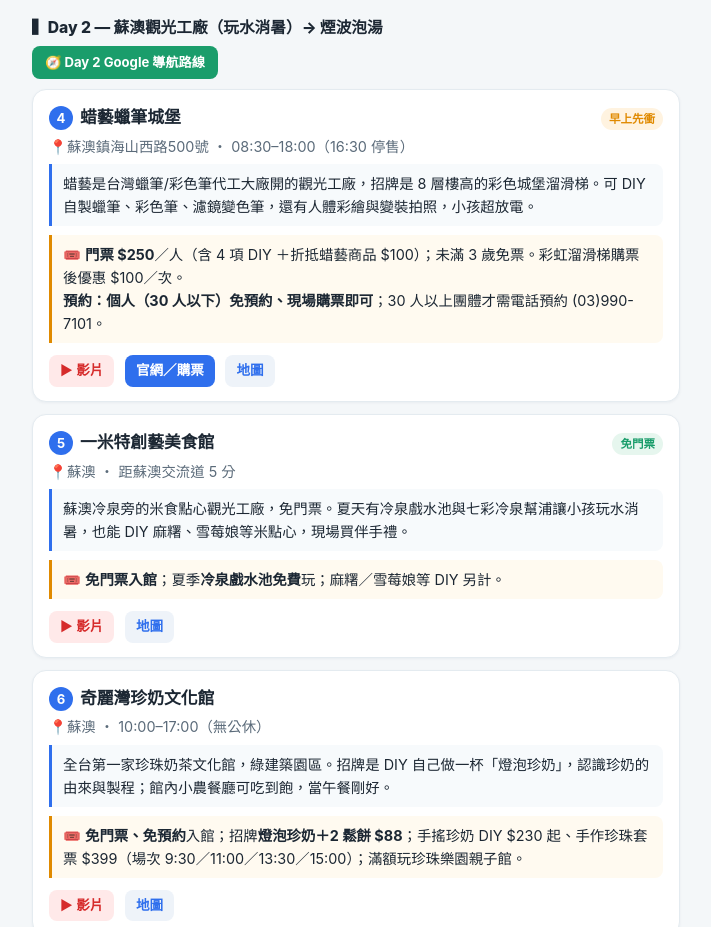
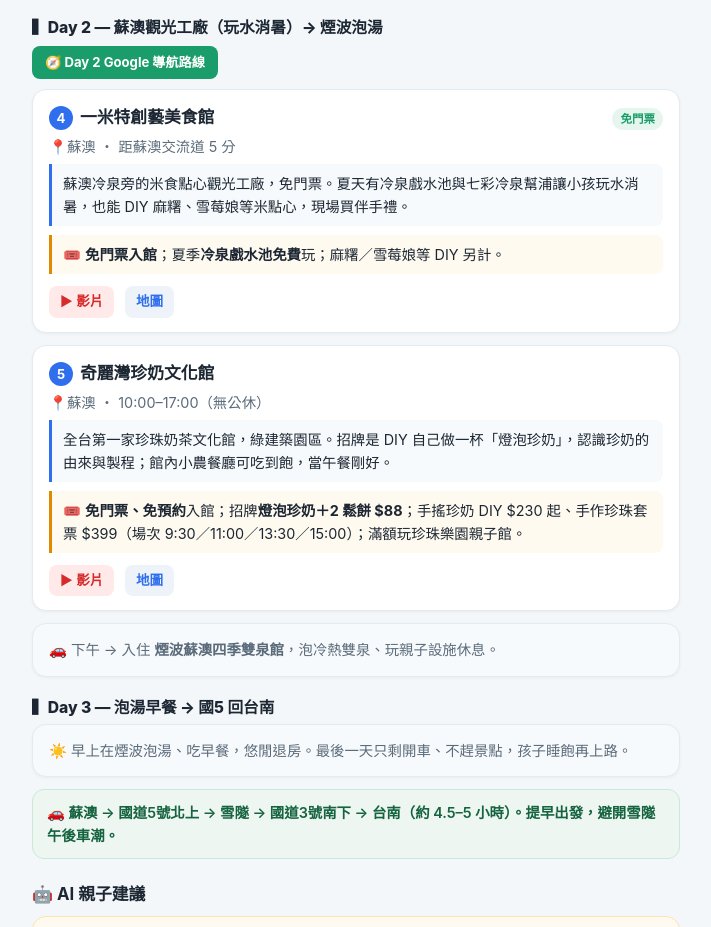
Before and after one commit to hungkai0521-afk/yilan-trip, a plain HTML site: page index.html in a window 1280 px wide. Shown: the part 1721-2648 px from the top of the page, without its empty margins (284-995 px from the left). Drawn offline with Linux system fonts and the light colour scheme.

Commit message:
Day2 移除蜡藝蠟筆城堡,一米特/奇麗灣往前排(4/5)
Co-Authored-By: Claude Opus 4.8 <noreply@anthropic.com>

```diff
--- a/index.html
+++ b/index.html
@@ -118,20 +118,9 @@
   <div class="card note">🚗 傍晚 → 入住 <b>Wonderwall 美好境界（五結）</b>，放行李、洗澡休息。</div>
 
   <div class="day">▍Day 2 — 蘇澳觀光工廠（玩水消暑）→ 煙波泡湯</div>
-  <a class="routebtn" href="https://www.google.com/maps/dir/%E8%9C%A1%E8%97%9D%E8%A0%9F%E7%AD%86%E5%9F%8E%E5%A0%A1/%E4%B8%80%E7%B1%B3%E7%89%B9%E5%89%B5%E8%97%9D%E7%BE%8E%E9%A3%9F%E9%A4%A8/%E5%A5%87%E9%BA%97%E7%81%A3%E7%8F%8D%E5%A5%B6%E6%96%87%E5%8C%96%E9%A4%A8" target="_blank">🧭 Day 2 Google 導航路線</a>
+  <a class="routebtn" href="https://www.google.com/maps/dir/%E4%B8%80%E7%B1%B3%E7%89%B9%E5%89%B5%E8%97%9D%E7%BE%8E%E9%A3%9F%E9%A4%A8/%E5%A5%87%E9%BA%97%E7%81%A3%E7%8F%8D%E5%A5%B6%E6%96%87%E5%8C%96%E9%A4%A8" target="_blank">🧭 Day 2 Google 導航路線</a>
   <div class="card">
-    <div class="row"><span class="name"><span class="num">4</span>蜡藝蠟筆城堡</span><span class="badge b-warn">早上先衝</span></div>
-    <div class="meta">📍蘇澳鎮海山西路500號 ・ 08:30–18:00（16:30 停售）</div>
-    <div class="intro">蜡藝是台灣蠟筆/彩色筆代工大廠開的觀光工廠，招牌是 8 層樓高的彩色城堡溜滑梯。可 DIY 自製蠟筆、彩色筆、濾鏡變色筆，還有人體彩繪與變裝拍照，小孩超放電。</div>
-    <div class="intro" style="border-left-color:var(--amber);background:#fffaf0">🎟️ <b>門票 $250</b>／人（含 4 項 DIY ＋折抵蜡藝商品 $100）；未滿 3 歲免票。彩虹溜滑梯購票後優惠 $100／次。<br><b>預約：個人（30 人以下）免預約、現場購票即可</b>；30 人以上團體才需電話預約 (03)990-7101。</div>
-    <div class="links">
-      <a class="video" href="https://www.youtube.com/watch?v=6L3GzWrbyGo" target="_blank">▶ 影片</a>
-      <a class="book" href="http://www.lucky-art.com.tw/" target="_blank">官網／購票</a>
-      <a href="https://www.google.com/maps/search/?api=1&query=%E8%9C%A1%E8%97%9D%E8%A0%9F%E7%AD%86%E5%9F%8E%E5%A0%A1" target="_blank">地圖</a>
-    </div>
-  </div>
-  <div class="card">
-    <div class="row"><span class="name"><span class="num">5</span>一米特創藝美食館</span><span class="badge b-done">免門票</span></div>
+    <div class="row"><span class="name"><span class="num">4</span>一米特創藝美食館</span><span class="badge b-done">免門票</span></div>
     <div class="meta">📍蘇澳 ・ 距蘇澳交流道 5 分</div>
     <div class="intro">蘇澳冷泉旁的米食點心觀光工廠，免門票。夏天有冷泉戲水池與七彩冷泉幫浦讓小孩玩水消暑，也能 DIY 麻糬、雪莓娘等米點心，現場買伴手禮。</div>
     <div class="intro" style="border-left-color:var(--amber);background:#fffaf0">🎟️ <b>免門票入館</b>；夏季<b>冷泉戲水池免費</b>玩；麻糬／雪莓娘等 DIY 另計。</div>
@@ -141,7 +130,7 @@
     </div>
   </div>
   <div class="card">
-    <div class="row"><span class="name"><span class="num">6</span>奇麗灣珍奶文化館</span></div>
+    <div class="row"><span class="name"><span class="num">5</span>奇麗灣珍奶文化館</span></div>
     <div class="meta">📍蘇澳 ・ 10:00–17:00（無公休）</div>
     <div class="intro">全台第一家珍珠奶茶文化館，綠建築園區。招牌是 DIY 自己做一杯「燈泡珍奶」，認識珍奶的由來與製程；館內小農餐廳可吃到飽，當午餐剛好。</div>
     <div class="intro" style="border-left-color:var(--amber);background:#fffaf0">🎟️ <b>免門票、免預約</b>入館；招牌<b>燈泡珍奶＋2 鬆餅 $88</b>；手搖珍奶 DIY $230 起、手作珍珠套票 $399（場次 9:30／11:00／13:30／15:00）；滿額玩珍珠樂園親子館。</div>
@@ -161,7 +150,7 @@
     <li><b>清晨出發</b>：04:00 台南出發、約 08:30 到五結，孩子車上補眠；備零食飲水少崩潰。</li>
     <li><b>玩水裝備</b>：一米特冷泉戲水池能玩水，想玩就多帶幾套衣服＋泳衣＋毛巾＋防水袋。</li>
     <li><b>防曬防蚊</b>：宜蘭夏天濕熱，防曬乳、帽子、防蚊液備齊，多補水；最曬的中午躲室內館／工廠吹冷氣。</li>
-    <li><b>DIY 場次</b>：玉兔已預約 13:00–15:00 場，準時到；蜡藝個人免預約、現場購票即可。</li>
+    <li><b>DIY 場次</b>：玉兔已預約 13:00–15:00 場,準時到;奇麗灣珍奶 DIY 場次 9:30／11:00／13:30／15:00。</li>
     <li><b>第一天很滿</b>：玉兔＋虎牌＋傳藝一整天，孩子若累就把傳藝縮短或直接進飯店休息，留彈性。</li>
     <li><b>避塞車</b>：回程提早出發，避開雪隧午後車潮。</li>
   </ul>
```
